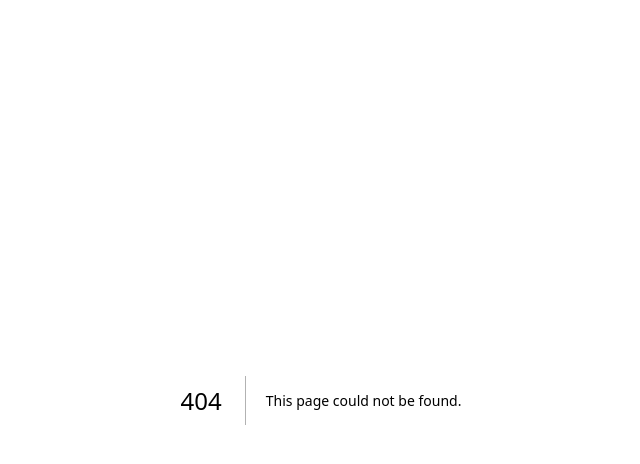
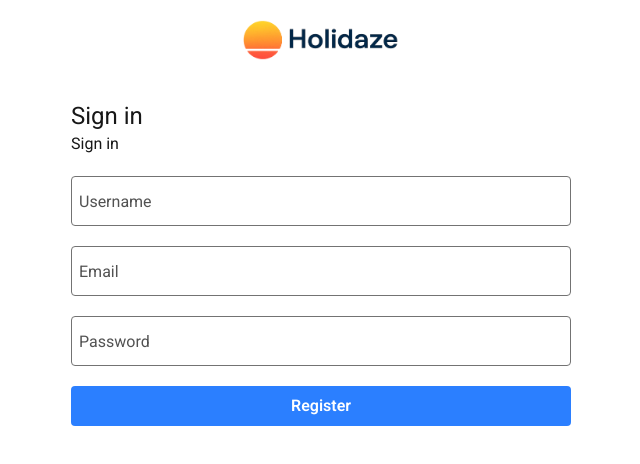
Before and after one commit to danielekeberg/Holidaze, a Next.js app: page /register in a window 1280 px wide. Before the commit this address had no page. Shown: the top 464 px of the page, without its empty margins (319-959 px from the left). Built offline with nearby package versions, Linux system fonts and the light colour scheme.

Commit message:
Create Register/page.tsx

```diff
--- /dev/null
+++ b/app/register/page.tsx
@@ -0,0 +1,24 @@
+import Register from "@/app/components/Register";
+
+export default function Home() {
+  return (
+    <>
+      <div className="mx-[15%]">
+        <div className="my-5 flex justify-center">
+                <div className="w-125">
+                    <div className="flex justify-center mb-10">
+                        <img src="/logo.png" className="h-10"/>
+                    </div>
+                    <div className="mb-5">
+                        <h1 className="text-2xl">Sign in</h1>
+                        <p>Sign in</p>
+                    </div>
+                    <div>
+                        <Register />
+                    </div>
+                </div>
+            </div>
+      </div>
+    </>
+  );
+}
```
